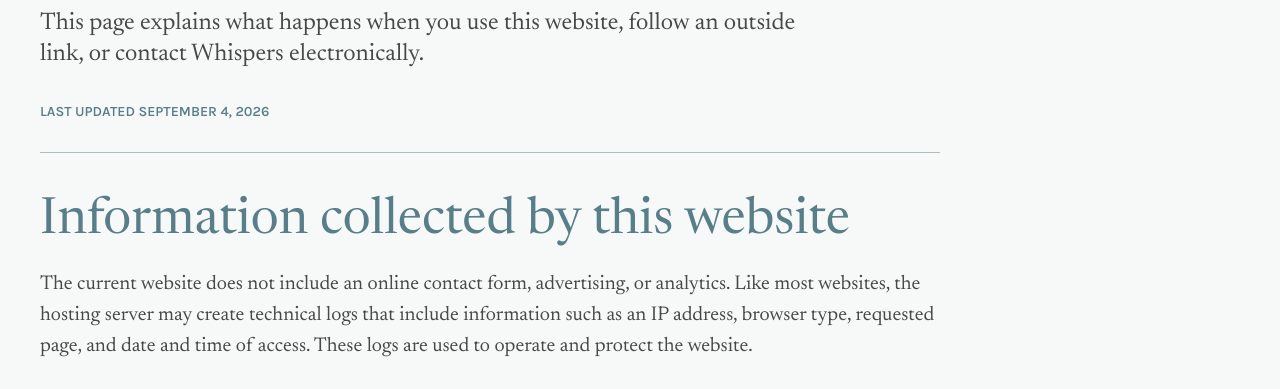
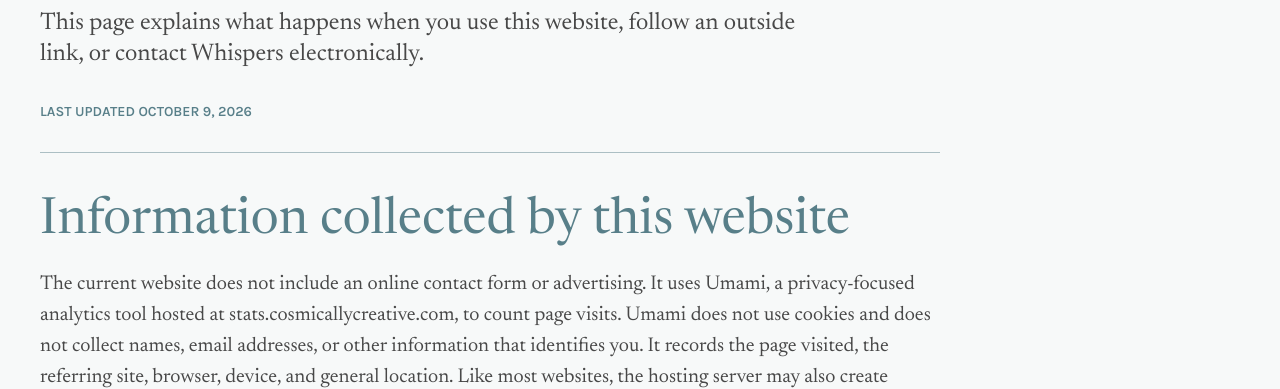
Before and after one commit to Cosmically-Creative/whispers-of-lhj-site, a plain HTML site: page privacy/index.html in a window 1280 px wide. Shown: the part 515-904 px from the top of the page. Drawn offline with Linux system fonts and the light colour scheme.

Commit message:
Add Umami analytics script to multiple HTML files for tracking page visits. Update privacy policy to reflect the use of Umami and its data collection practices.

```diff
--- a/privacy/index.html
+++ b/privacy/index.html
@@ -36,6 +36,7 @@
         <link rel="stylesheet" href="../css/style.css" />
         <link rel="stylesheet" href="../css/queries.css" />
         <script src="../script.js" defer></script>
+        <script defer src="https://stats.cosmicallycreative.com/script.js" data-website-id="69d5dd77-8af4-4feb-833b-759111ac0679"></script>
 
         <title>Website Privacy | Whispers of Love, Hope, and Joy</title>
     </head>
@@ -80,11 +81,11 @@
                 <p class="section-tag text-teal">Website privacy</p>
                 <h1>Your privacy and safety matter.</h1>
                 <p class="description">This page explains what happens when you use this website, follow an outside link, or contact Whispers electronically.</p>
-                <p class="legal-updated">Last updated September 4, 2026</p>
+                <p class="legal-updated">Last updated October 9, 2026</p>
 
                 <section class="legal-section">
                     <h2>Information collected by this website</h2>
-                    <p>The current website does not include an online contact form, advertising, or analytics. Like most websites, the hosting server may create technical logs that include information such as an IP address, browser type, requested page, and date and time of access. These logs are used to operate and protect the website.</p>
+                    <p>The current website does not include an online contact form or advertising. It uses Umami, a privacy-focused analytics tool hosted at stats.cosmicallycreative.com, to count page visits. Umami does not use cookies and does not collect names, email addresses, or other information that identifies you. It records the page visited, the referring site, browser, device, and general location. Like most websites, the hosting server may also create technical logs that include information such as an IP address, browser type, requested page, and date and time of access. These logs are used to operate and protect the website.</p>
                 </section>
 
                 <section class="legal-section">
```
Also changed, not shown: 404.html (+1 -0 lines), accessibility/index.html (+1 -0 lines), events/index.html (+1 -0 lines), get-help/index.html (+1 -0 lines), get-involved/index.html (+1 -0 lines), index.html (+1 -0 lines), shop-church/index.html (+1 -0 lines), staying-safe/index.html (+1 -0 lines), talitha-koum/index.html (+1 -0 lines), what-we-do/index.html (+1 -0 lines), who-we-are/index.html (+1 -0 lines).
